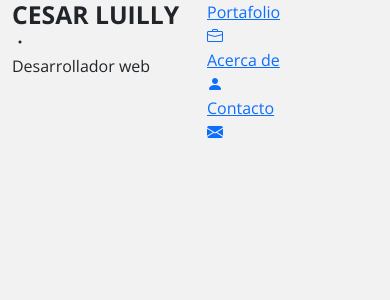
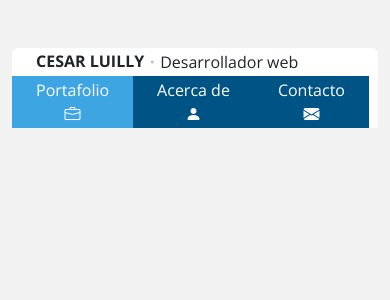
Before and after one commit to cesarluilly/UDY-Bootstrap5-02Portafolio, an Angular app: page / in a window 390 px wide. Shown: the top 300 px of the page. Built offline with nearby package versions, Linux system fonts and the light colour scheme.

Commit message:
Partial Video Encabezado sin Responsive

```diff
--- a/src/app/app.component.css
+++ b/src/app/app.component.css
@@ -0,0 +1,23 @@
+header .nav {
+    min-height: 80px;
+    overflow: hidden;
+    background: #fff;
+}
+
+header .logo h2,
+header .logo p {
+    font-size: 16px;
+    display: inline;
+}
+
+header .logo .icono {
+    color: #bfbfbf;
+}
+
+header .menu .c1 { background: #3da5e2;}
+header .menu .c2 { background: #005385;}
+header .menu .c3 { background: #003855;}
+
+header .menu .c1:hover { background: #1ba0ef;}
+header .menu .c2:hover { background: #00426a;}
+header .menu .c3:hover { background: #002d44;}
--- a/src/app/app.component.html
+++ b/src/app/app.component.html
@@ -1,37 +1,49 @@
-<div class="container">
-  <div class="nav row">
+<header class="container my-5">
+  <div class="nav row g-0 justify-content-between rounded-top">
     <!-- Logotipo -->
-    <div class="col">
+    <div class="logo col-auto d-flex align-items-center ps-4">
       <h2 class="fw-bold text-uppercase mb-0">Cesar Luilly</h2>
       <div class="icono">
         <!-- https://icons.getbootstrap.com/icons/dot/ -->
         <i class="bi bi-dot"></i>
+      </div>
       <p class="mb-0">Desarrollador web</p>
     </div>
-    </div>
     <!-- Enlaces -->
-    <nav class="menu col">
-      <a href="#">
+    <nav class="menu col-auto d-flex align-items-stretch">
+      <a href="#"
+      class="c1 px-4 d-flex align-items-center text-center text-white text-decoration-none"
+      >
+        <div class="w-100">
           <span>Portafolio</span>
           <div class="icono">
             <!-- https://icons.getbootstrap.com/icons/briefcase/ -->
             <i class="bi bi-briefcase"></i>
           </div>
+        </div>
       </a>
-      <a href="#">
+      <a href="#"
+        class="c2 px-4 d-flex align-items-center text-center text-white text-decoration-none"
+      >
+        <div class="w-100">
           <span>Acerca de</span>
           <div class="icono">
             <!-- https://icons.getbootstrap.com/icons/person-fill/ -->
             <i class="bi bi-person-fill"></i>
           </div>
+        </div>
       </a>
-      <a href="#">
+      <a href="#"
+        class="c2 px-4 d-flex align-items-center text-center text-white text-decoration-none"
+      >
+        <div class="w-100">
           <span>Contacto</span>
           <div class="icono">
             <!-- https://icons.getbootstrap.com/icons/envelope-fill/ -->
             <i class="bi bi-envelope-fill"></i>
           </div>
+        </div>
       </a>
     </nav>
   </div>
-</div>
+</header>
```
Also changed, not shown: 1 other file (tests, documents, lock files or other folders). Lines whose indentation alone changed are shown as unchanged.
